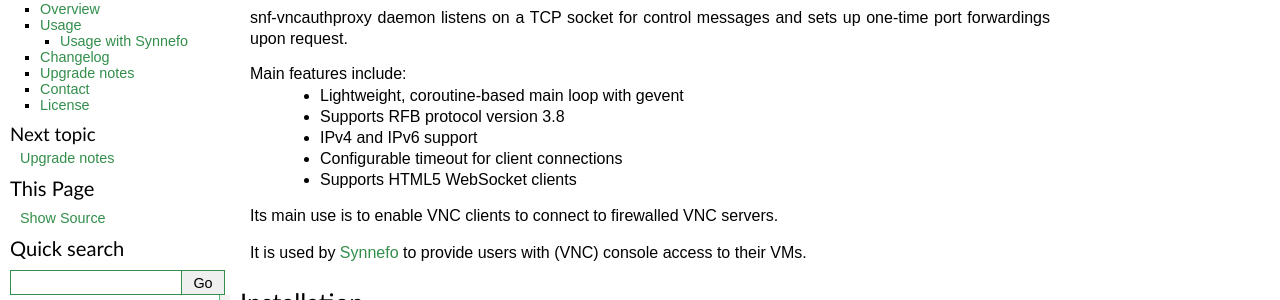
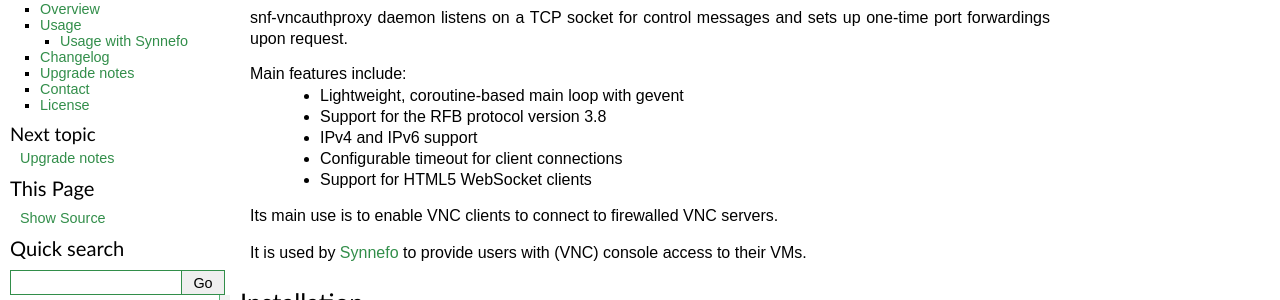
Before and after one commit to grnet/snf-vncauthproxy, a Sphinx documentation site: the page built from docs/index.rst, in a window 1280 px wide and 900 px high. Shown: the part 121-421 px from the top of the window. Built offline with Sphinx 7.4.7, drawn with Linux system fonts in a browser that asks for light colours; formulas are drawn with MathJax 3.

Commit message:
docs: Fix typos

```diff
--- a/docs/index.rst
+++ b/docs/index.rst
@@ -14,10 +14,10 @@ up one-time port forwardings upon request.
 
 Main features include:
   * Lightweight, coroutine-based main loop with gevent
-  * Supports RFB protocol version 3.8
+  * Support for the RFB protocol version 3.8
   * IPv4 and IPv6 support
   * Configurable timeout for client connections
-  * Supports HTML5 WebSocket clients
+  * Support for HTML5 WebSocket clients
 
 Its main use is to enable VNC clients to connect to firewalled VNC servers.
 
```
